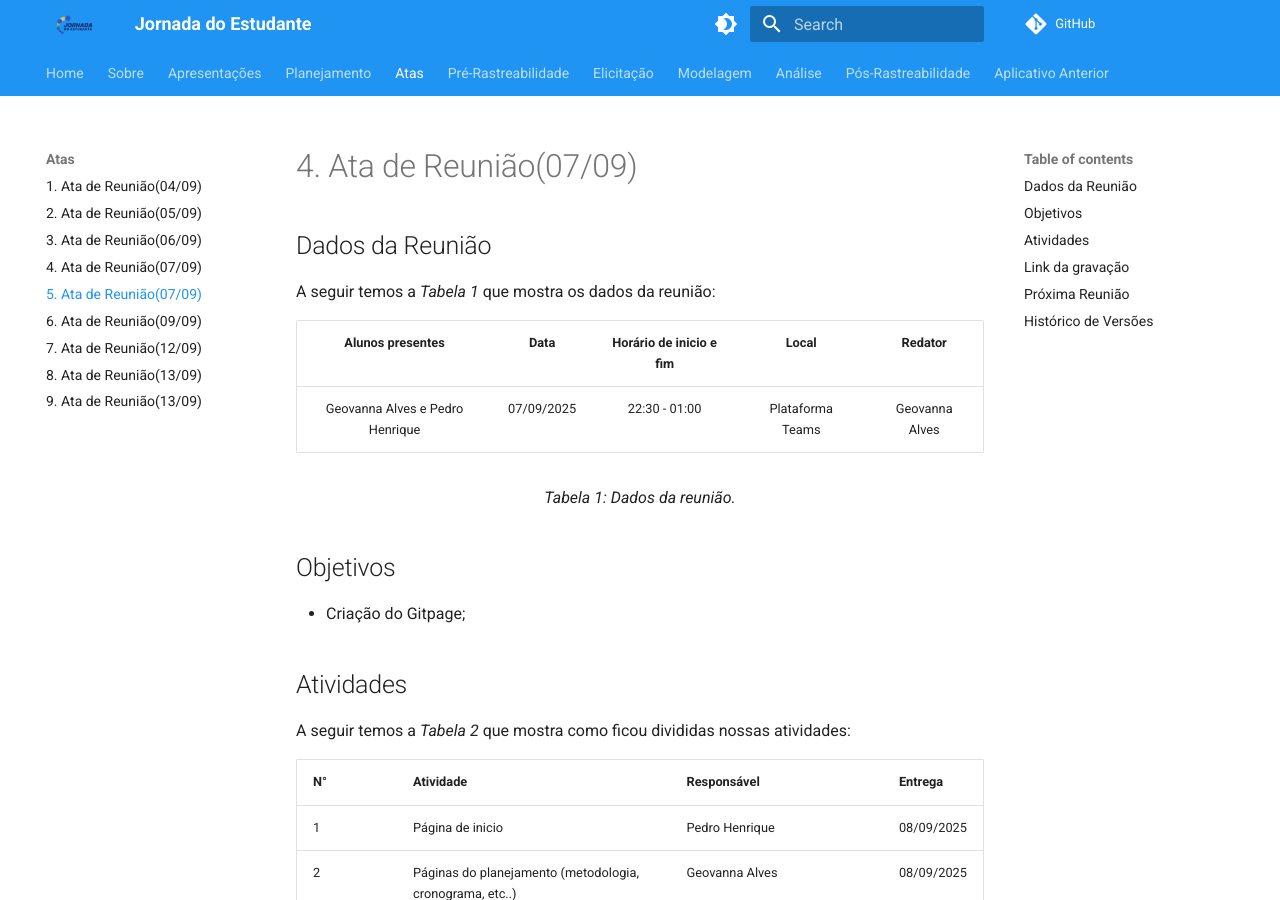
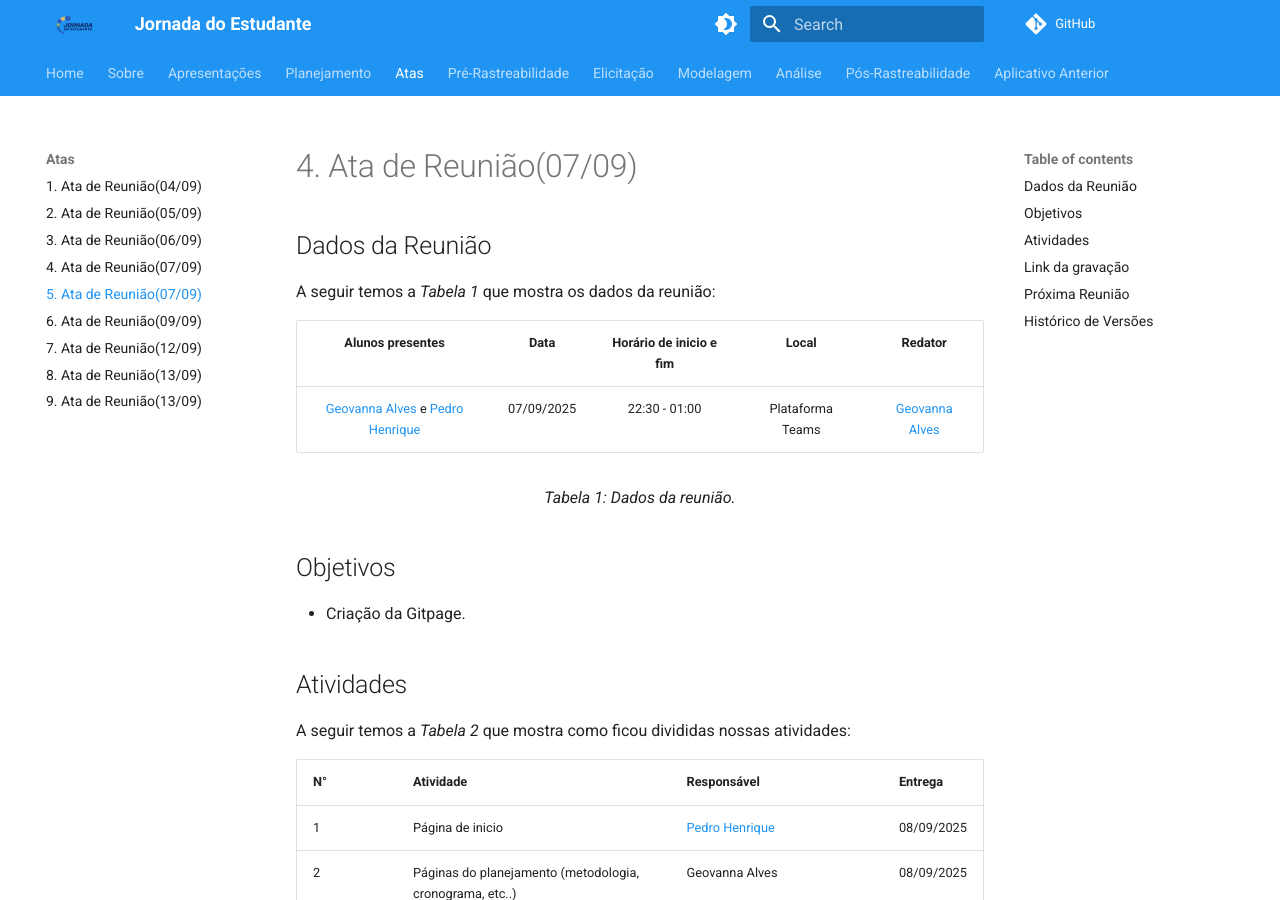
Before and after one commit to Requisitos-de-Software/2025.2-Grupo05, an MkDocs documentation site: the page built from docs/Atas/ata07-09.md, in a window 1280 px wide and 900 px high. Built offline with MkDocs 1.6.1 and Material for MkDocs 9.7.7, drawn with Linux system fonts in a browser that asks for light colours; comment, search, counter and statistics services are not loaded.

Commit message:
Update ata07-09.md

```diff
--- a/docs/Atas/ata07-09.md
+++ b/docs/Atas/ata07-09.md
@@ -6,12 +6,12 @@ A seguir temos a <i>Tabela 1</i> que mostra os dados da reunião:
 
 |                                     Alunos presentes                                     |    Data    | Horário de inicio e fim |      Local       | Redator |
 | :--------------------------------------------------------------------------------------: | :--------: | :---------------------: | :--------------: | :--------------: |
-| Geovanna Alves e Pedro Henrique | 07/09/2025 |      22:30 - 01:00      | Plataforma Teams | Geovanna Alves|
+| [Geovanna Alves](https://github.com/GeovannaUmbelino) e [Pedro Henrique](https://github.com/pedrohpsantos)| 07/09/2025 |      22:30 - 01:00      | Plataforma Teams | [Geovanna Alves](https://github.com/GeovannaUmbelino)|
 <figcaption align="center">Tabela 1: Dados da reunião.</figcaption>
 
 ## Objetivos
 
-- Criação do Gitpage;
+- Criação da Gitpage.
 
 
 
@@ -22,7 +22,7 @@ A seguir temos a <i>Tabela 2</i> que mostra como ficou divididas nossas atividad
 
 | N°| Atividade | Responsável | Entrega |
 | ---- | ---- | ---- | ---- |
-| 1 | Página de inicio | Pedro Henrique | 08/09/2025 |
+| 1 | Página de inicio | [Pedro Henrique](https://github.com/pedrohpsantos) | 08/09/2025 |
 | 2 | Páginas do planejamento (metodologia, cronograma, etc..)  | Geovanna Alves | 08/09/2025 |
 | 3|  Página sobre a equipe e o projeto| Geovanna Alves | 08/09/2025|
 | 4|  Página de atas | Geovanna Alves | 08/09/2025|
```
